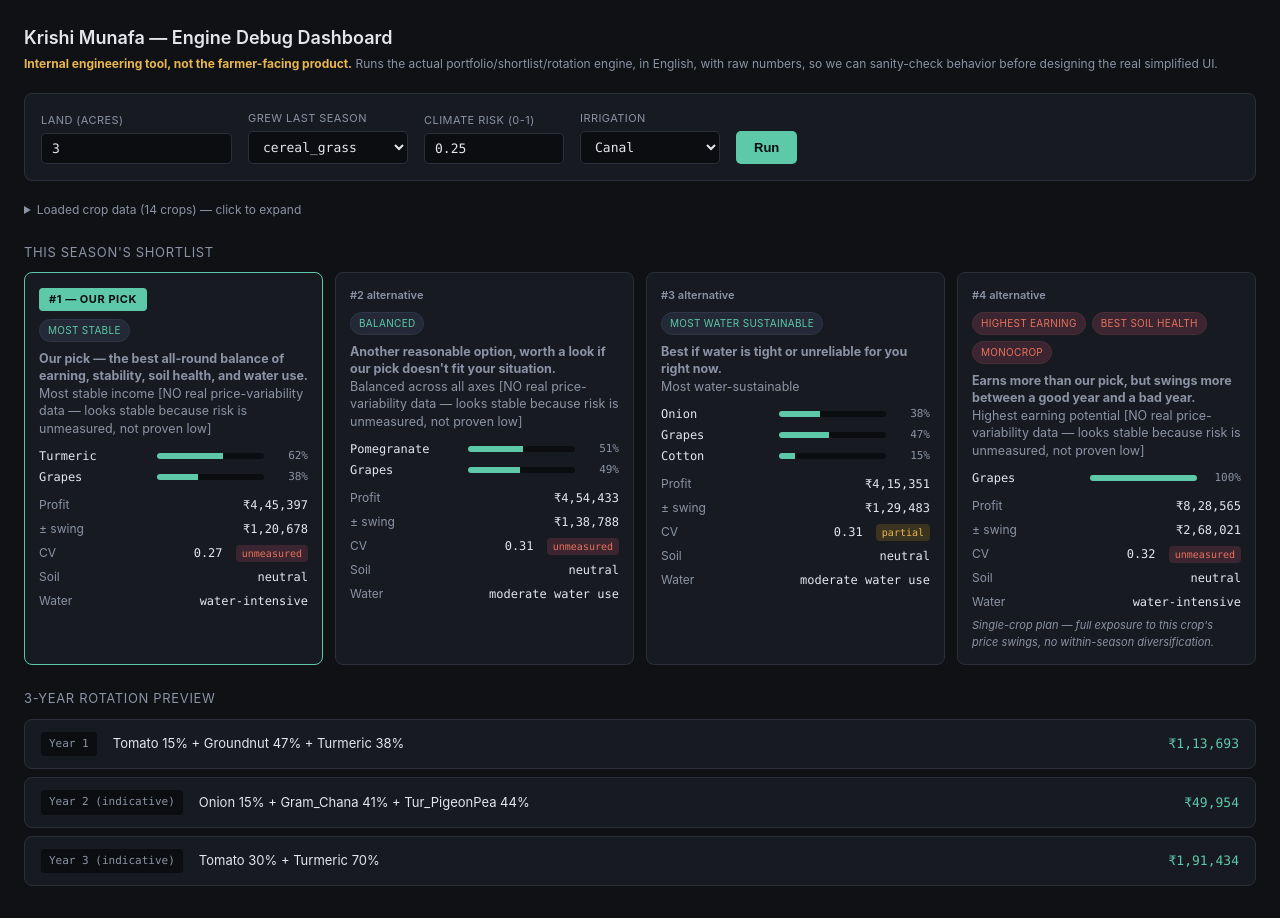
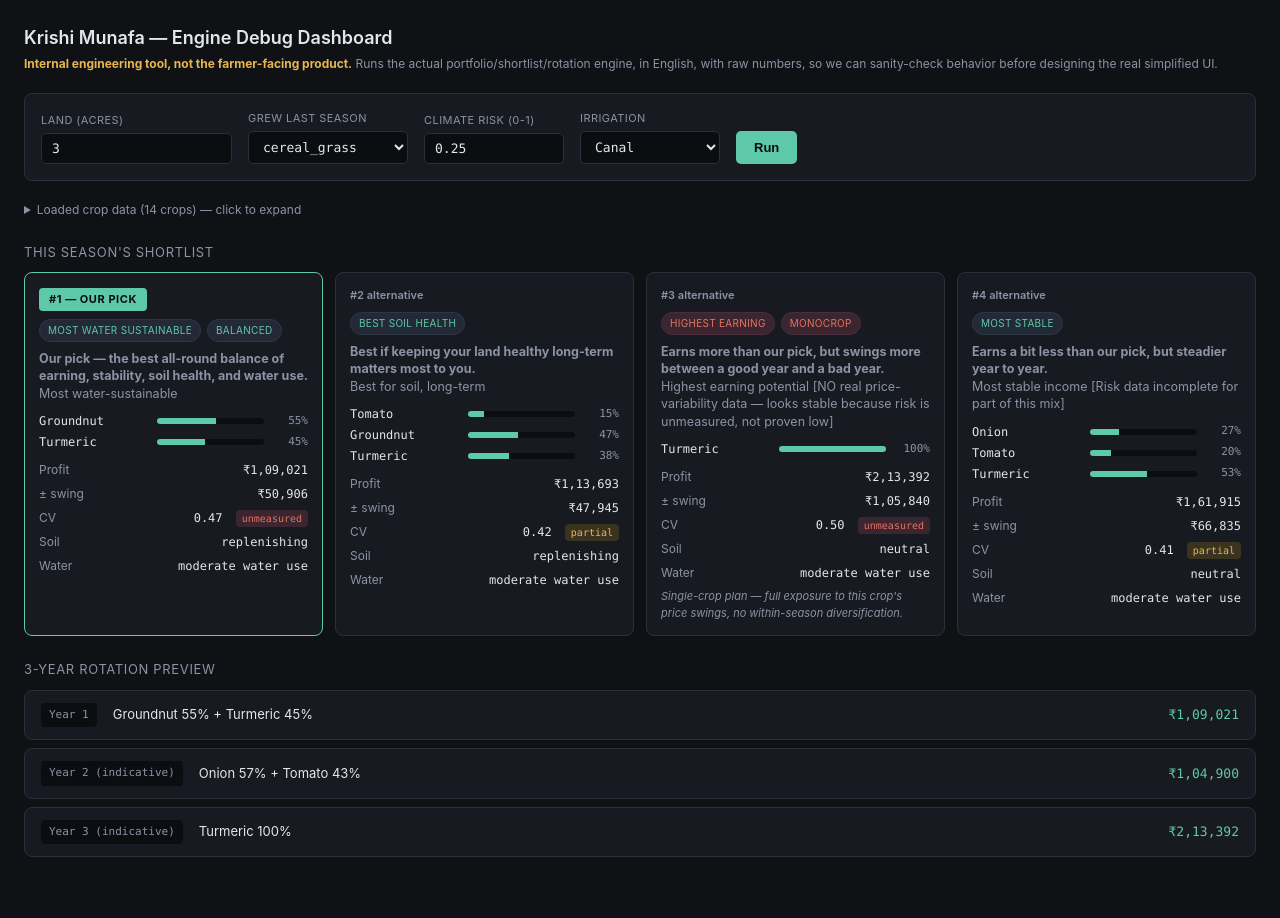
Before and after one commit to paragairun/Krishi-Munafa, a website: page tools/debug-dashboard.html in a window 1280 px wide. After the commit the page ends 889 px from the top, so only its background shows below. Drawn offline with Linux system fonts and the light colour scheme.

Commit message:
Add files via upload

```diff
--- a/tools/debug-dashboard.html
+++ b/tools/debug-dashboard.html
@@ -578,8 +578,18 @@ function stabilityCaveat(p) {
     : p.riskMeasurement === 'partial' ? ' [Risk data incomplete for part of this mix]' : '';
 }
 function buildShortlist(candidates, totalAcres, priorFamilies, opts) {
-  const all = evaluateAllCombinations(candidates, totalAcres, { maxCrops: (opts && opts.maxCrops) || 3 });
+  const includeLandLocking = opts && opts.includeLandLocking;
+  // Exclude perennial/long-duration crops by default -- this season's
+  // shortlist was blending Grapes (a multi-year land commitment) into a
+  // percentage split alongside annuals, as if "38% Grapes this season"
+  // were a normal seasonal choice. It isn't.
+  const seasonalCandidates = includeLandLocking
+    ? candidates
+    : candidates.filter(c => !LAND_LOCKING_FAMILIES.includes(c.familyKey));
+  const all = evaluateAllCombinations(seasonalCandidates, totalAcres, { maxCrops: (opts && opts.maxCrops) || 3 });
   if (all.length === 0) return [];
+  // Passed as a real parameter (default 0.1), not baked into the logic.
+  const cvSignificanceThreshold = (opts && opts.cvSignificanceThreshold) || 0.1;
   const annotated = all.map(p => annotate(p, priorFamilies));
   const byEarning = [...annotated].sort((a, b) => b.expectedProfit - a.expectedProfit);
   // Profitability floor (0.5): stability/soil/water/balanced can only pick
@@ -603,11 +613,37 @@ function buildShortlist(candidates, totalAcres, priorFamilies, opts) {
   });
   const byWater = [...pool].sort((a, b) => a.waterScore - b.waterScore || b.expectedProfit - a.expectedProfit);
   const percentileRank = (arr, key, higherIsBetter) => {
-    const sorted = [...arr].sort((a, b) => higherIsBetter ? key(a) - key(b) : key(b) - key(a));
-    const m = new Map(); sorted.forEach((p, i) => m.set(p, i / Math.max(sorted.length - 1, 1))); return m;
+    const keyValues = arr.map(key);
+    const uniqueSorted = Array.from(new Set(keyValues)).sort((a, b) => higherIsBetter ? a - b : b - a);
+    const scoreForKey = new Map();
+    uniqueSorted.forEach((k, i) => scoreForKey.set(k, i / Math.max(uniqueSorted.length - 1, 1)));
+    const m = new Map();
+    arr.forEach((p, i) => m.set(p, scoreForKey.get(keyValues[i])));
+    return m;
+  };
+  // Groups by actual gap between neighboring values, not a rounding grid
+  // -- rounding 0.41 and 0.50 to the nearest 0.1 would split them into
+  // different buckets (0.4 vs 0.5) even though the real gap (0.09) is
+  // under the threshold. Here, a new group starts only when the gap to
+  // the previous sorted value is >= threshold, so 0.41/0.50 (gap 0.09)
+  // tie, while 0.41/0.51 (gap 0.10) do not.
+  const groupByTolerance = (items, keyFn, threshold, lowerIsBetter) => {
+    const sorted = [...items].sort((a, b) => keyFn(a) - keyFn(b));
+    const groupIndex = [0];
+    for (let i = 1; i < sorted.length; i++) {
+      const gap = keyFn(sorted[i]) - keyFn(sorted[i - 1]);
+      groupIndex.push(gap >= threshold ? groupIndex[i - 1] + 1 : groupIndex[i - 1]);
+    }
+    const maxGroup = groupIndex[groupIndex.length - 1] || 1;
+    const scoreMap = new Map();
+    sorted.forEach((item, i) => {
+      const normalized = groupIndex[i] / Math.max(maxGroup, 1);
+      scoreMap.set(item, lowerIsBetter ? 1 - normalized : normalized);
+    });
+    return scoreMap;
   };
   const earningRank = percentileRank(pool, p => p.expectedProfit, true);
-  const stabilityRank = percentileRank(pool, p => p.cv, false);
+  const stabilityRank = groupByTolerance(pool, p => p.cv, cvSignificanceThreshold, true);
   const waterRank = percentileRank(pool, p => p.waterScore, false);
   const soilRankValue = p => p.soilImpact === 'replenishing' ? 1 : p.soilImpact === 'neutral' ? 0.5 : 0;
   const balanced = [...pool].sort((a, b) => {
```
